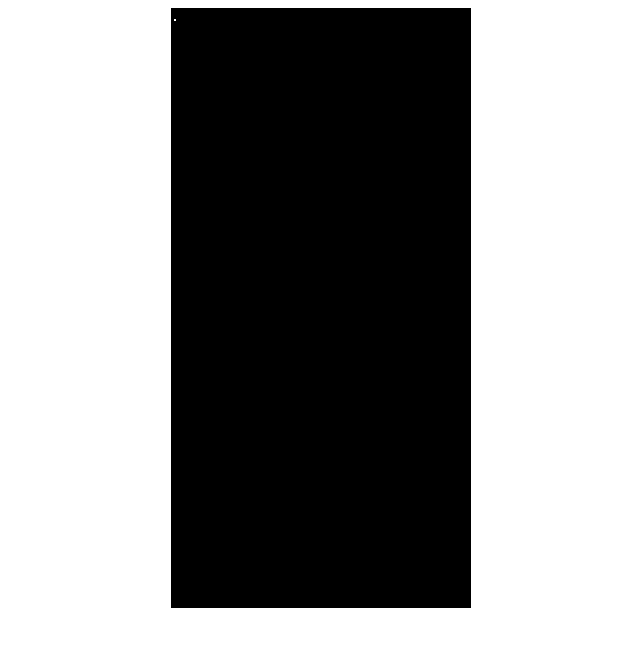
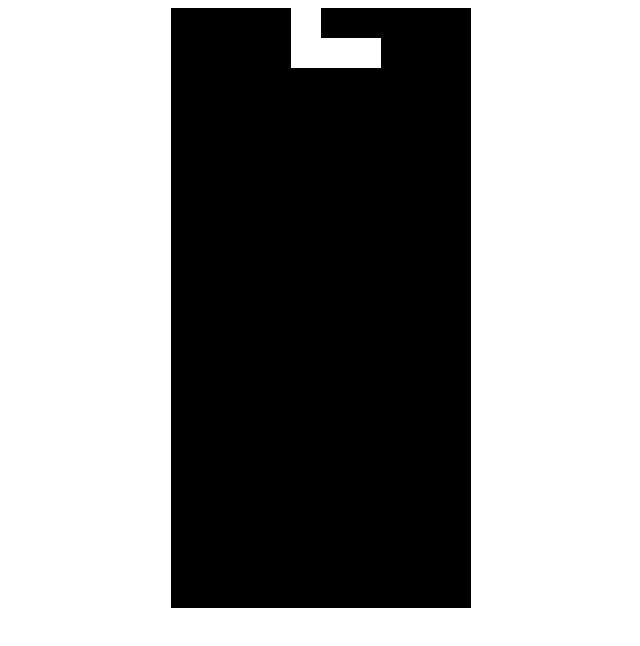
Before and after one commit to amunategui/tetris, a plain HTML site: page index.html in a window 1280 px wide. Shown: the whole page, without its empty margins (319-959 px from the left). Drawn offline with Linux system fonts and the light colour scheme.

Commit message:
Update index.html

```diff
--- a/index.html
+++ b/index.html
@@ -2,8 +2,9 @@
 <html lang="en">
 <head>
     <meta charset="UTF-8">
+    <meta http-equiv="X-UA-Compatible" content="IE=edge">
     <meta name="viewport" content="width=device-width, initial-scale=1.0">
-    <title>Tetris</title>
+    <title>Simple Tetris</title>
     <style>
         canvas {
             display: block;
@@ -14,57 +15,56 @@
 </head>
 <body>
     <canvas id="gameCanvas" width="300" height="600"></canvas>
-
     <script>
         const canvas = document.getElementById('gameCanvas');
         const context = canvas.getContext('2d');
         const blockSize = 30;
-        const playfield = Array.from({ length: 20 }, () => Array(10).fill(0));
-        const tetrominoes = [
-            [
-                [1, 1, 1],
-                [0, 1, 0],
-            ],
-            [
-                [0, 1, 1],
-                [1, 1, 0],
-            ],
-            [
-                [1, 1, 0],
-                [0, 1, 1],
-            ],
-            [
-                [1, 1],
-                [1, 1],
-            ],
-            [
-                [1, 1, 0],
-                [0, 1, 1],
-                [0, 0, 1],
-            ],
-        ];
+        const numRows = 20;
+        const numCols = 10;
+        const playfield = Array.from({ length: numRows }, () => Array(numCols).fill(0));
+        let currentTetromino;
+        let dropCounter = 0;
+        let dropInterval = 1000;
+        let lastTime = 0;
 
-        let currentTetromino = spawnTetromino();
+        document.addEventListener('keydown', handleInput);
 
-        function spawnTetromino() {
-            const tetromino = {
-                matrix: tetrominoes[Math.floor(Math.random() * tetrominoes.length)],
-                pos: { x: 3, y: 0 },
-            };
-            return tetromino;
+        function handleInput(event) {
+            if (event.key === 'ArrowLeft') {
+                moveTetromino(-1);
+            } else if (event.key === 'ArrowRight') {
+                moveTetromino(1);
+            } else if (event.key === ' ') {
+                dropTetromino();
+            }
+        }
+
+        function gameLoop(time = 0) {
+            const deltaTime = time - lastTime;
+            lastTime = time;
+
+            dropCounter += deltaTime;
+            if (dropCounter > dropInterval) {
+                moveTetromino(0, 1);
+                dropCounter = 0;
+            }
+
+            draw();
+            requestAnimationFrame(gameLoop);
         }
 
         function draw() {
             context.fillStyle = 'black';
             context.fillRect(0, 0, canvas.width, canvas.height);
 
+            drawMatrix(playfield, { x: 0, y: 0 });
             drawMatrix(currentTetromino.matrix, currentTetromino.pos);
         }
 
         function drawMatrix(matrix, offset) {
             matrix.forEach((row, y) => {
                 row.forEach((value, x) => {
-                    if (value) {
+                    if (value !== 0) {
                         context.fillStyle = 'white';
                         context.fillRect(x + offset.x, y + offset.y, 1, 1);
                     }
@@ -72,10 +72,40 @@
             });
         }
 
-        function gameLoop() {
-            dropTetromino();
-            draw();
-            setTimeout(gameLoop, 1000 / 2);
+        const tetrominoes = [
+            [
+                [1, 1, 1, 1]
+            ],
+            [
+                [1, 1],
+                [1, 1]
+            ],
+            [
+                [0, 1, 0],
+                [1, 1, 1]
+            ],
+            [
+                [0, 1, 1],
+                [1, 1, 0]
+            ],
+            [
+                [1, 1, 0],
+                [0, 1, 1]
+            ],
+            [
+                [1, 0, 0],
+                [1, 1, 1]
+            ],
+            [
+                [0, 0, 1],
+                [1, 1, 1]
+            ]
+        ];
+
+        function spawnTetromino() {
+            const matrix = tetrominoes[Math.floor(Math.random() * tetrominoes.length)];
+            const pos = { x: Math.floor(numCols / 2) - Math.floor(matrix[0].length / 2), y: 0 };
+            return { matrix, pos };
         }
 
         function collide(matrix, pos) {
@@ -106,7 +136,7 @@
             }
         }
 
-                function dropTetromino() {
+        function dropTetromino() {
             const pos = { x: currentTetromino.pos.x, y: currentTetromino.pos.y + 1 };
             if (!collide(currentTetromino.matrix, pos)) {
                 currentTetromino.pos.y++;
@@ -116,29 +146,8 @@
             }
         }
 
-        function rotateTetromino() {
-            const matrix = currentTetromino.matrix;
-            const len = matrix.length - 1;
-            const newMatrix = matrix[0].map((_, i) => matrix.map(row => row[len - i]));
-
-            if (!collide(newMatrix, currentTetromino.pos)) {
-                currentTetromino.matrix = newMatrix;
-            }
-        }
-
-        function handleKeydown(event) {
-            if (event.key === 'ArrowLeft') {
-                moveTetromino(-1);
-            } else if (event.key === 'ArrowRight') {
-                moveTetromino(1);
-            } else if (event.key === 'ArrowDown') {
-                dropTetromino();
-            } else if (event.key === 'ArrowUp') {
-                rotateTetromino();
-            }
-        }
-
-        document.addEventListener('keydown', handleKeydown);
+        context.scale(blockSize, blockSize);
+        currentTetromino = spawnTetromino();
         gameLoop();
     </script>
 </body>
```
